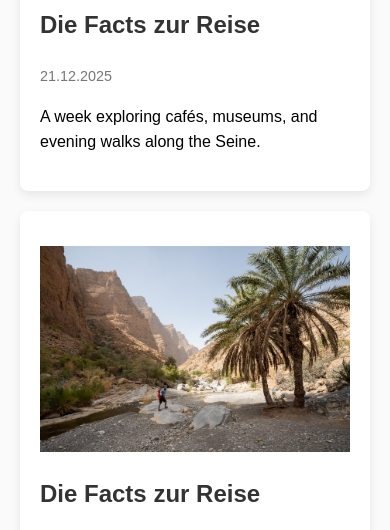
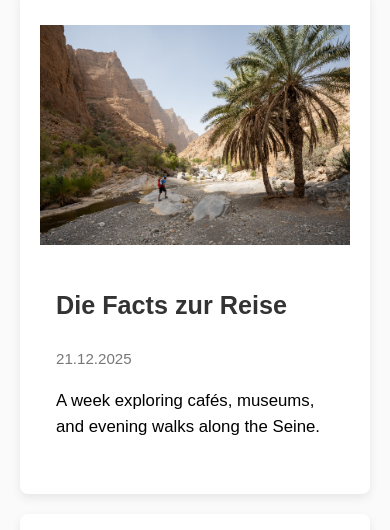
Before and after one commit to davidweihrauch/firstwebsite, a plain HTML site: page index.html in a window 390 px wide. Shown: the part 1273-1803 px from the top of the page. Drawn offline with Linux system fonts and the light colour scheme.

Commit message:
more mobile

```diff
--- a/css/style.css
+++ b/css/style.css
@@ -6,6 +6,33 @@ body {
     background-color: #fafafa;
     line-height: 1.6;
 }
+
+@media (max-width: 600px) {
+    body {
+        font-size: 1.05em;
+    }
+
+    .post-card {
+        border-radius: 12px;
+    }
+
+    .post-content {
+        padding: 16px;
+    }
+
+    .post-card img {
+        height: 220px;
+    }
+
+    .site-header h1 {
+        font-size: 1.8rem;
+    }
+
+    .site-header p {
+        font-size: 1rem;
+    }
+}
+
 
 h1, h2 {
     color: #333;
```
